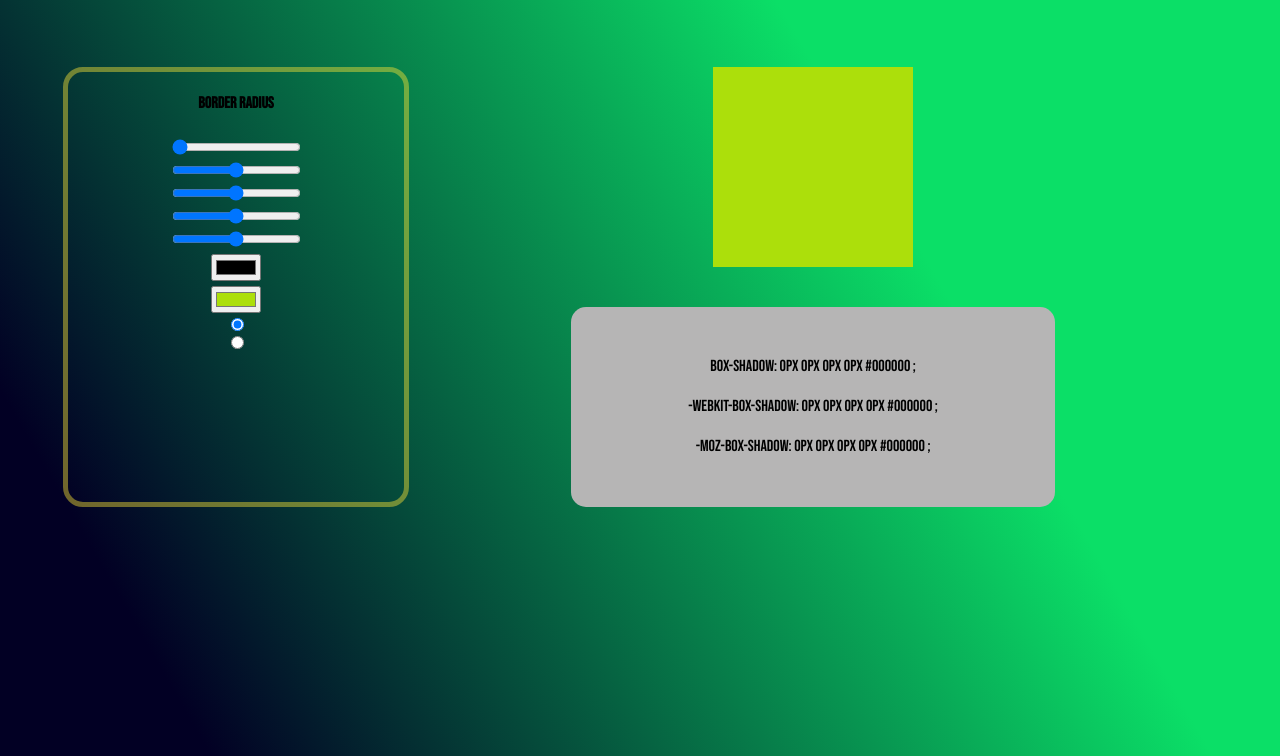
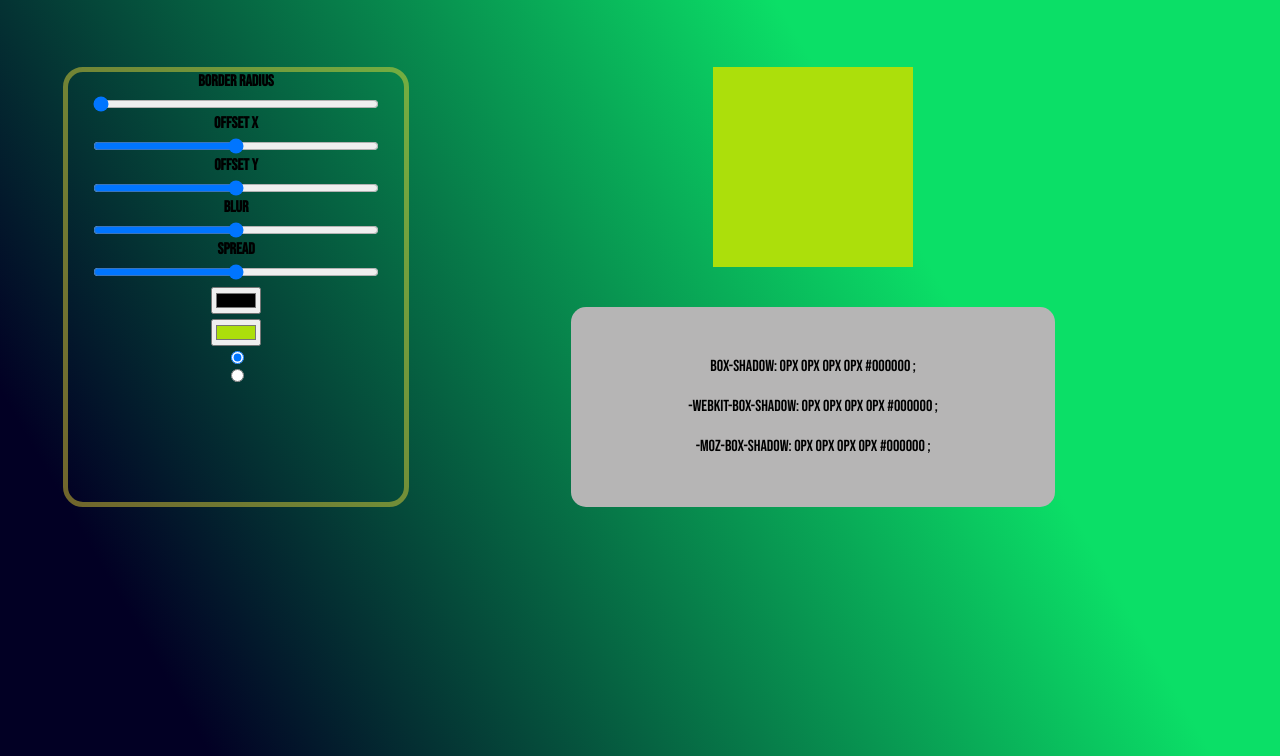
Before and after one commit to Erzhan2101/dom-box-shadow, a plain HTML site: page index.html in a window 1280 px wide. Shown: the part 73-829 px from the top of the page. Drawn offline with Linux system fonts and the light colour scheme; a web font is replaced by a local one.

Commit message:
title-class-b-r-w-85%

```diff
--- a/css/style.css
+++ b/css/style.css
@@ -1,7 +1,7 @@
 @import url('https://fonts.googleapis.com/css2?family=Anton&family=Bebas+Neue&family=Palette+Mosaic&display=swap');
 
-body{
-    background: linear-gradient(60deg, rgba(2,0,36,1) 12%, rgba(11,223,103,1) 69%) no-repeat;
+body {
+    background: linear-gradient(60deg, rgba(2, 0, 36, 1) 12%, rgba(11, 223, 103, 1) 69%) no-repeat;
     font-family: 'Bebas Neue', cursive;
     height: 100vh;
 }
@@ -23,9 +23,9 @@ body{
     text-align: center;
 }
 
-.box-out{
-display: flex;
-flex-direction: column;
+.box-out {
+    display: flex;
+    flex-direction: column;
     align-items: center;
 }
 
@@ -35,14 +35,14 @@ flex-direction: column;
     padding: 0 55px;
 }
 
-.title{
+.title {
     text-align: center;
     font-family: 'Anton', sans-serif;
     letter-spacing: 5px;
     margin-bottom: 70px;
 }
 
-.range{
+.range {
     border: 5px solid #f5e13573;
     border-radius: 20px;
     display: flex;
@@ -50,6 +50,26 @@ flex-direction: column;
     align-items: center;
 }
 
-input{
+input {
     margin-top: 5px;
 }
+
+.border-radius{
+    width: 85%;
+}
+.offsetX{
+    width: 85%;
+}
+.offsetY{
+    width: 85%;
+}
+.blur{
+    width: 85%;
+}
+.spread{
+    width: 85%;
+}
+
+.b-r{
+    margin: 0;
+}
--- a/index.html
+++ b/index.html
@@ -14,9 +14,13 @@
     <div class="range">
         <h4 class="b-r">BORDER RADIUS</h4>
         <input type="range" class="border-radius" max="50" value="0">
+        <h4 class="b-r">Offset X</h4>
         <input type="range" class="offsetX" value="0" min="-100">
+        <h4 class="b-r">Offset Y</h4>
         <input type="range" class="offsetY" value="0" min="-100">
+        <h4 class="b-r">BLUR</h4>
         <input type="range" class="blur" value="0" min="-100">
+        <h4 class="b-r">spread</h4>
         <input type="range" class="spread" value="0" min="-100">
         <input type="color" class="shadow-color">
         <input type="color" value="#acdf0b" class="color-box">
```
